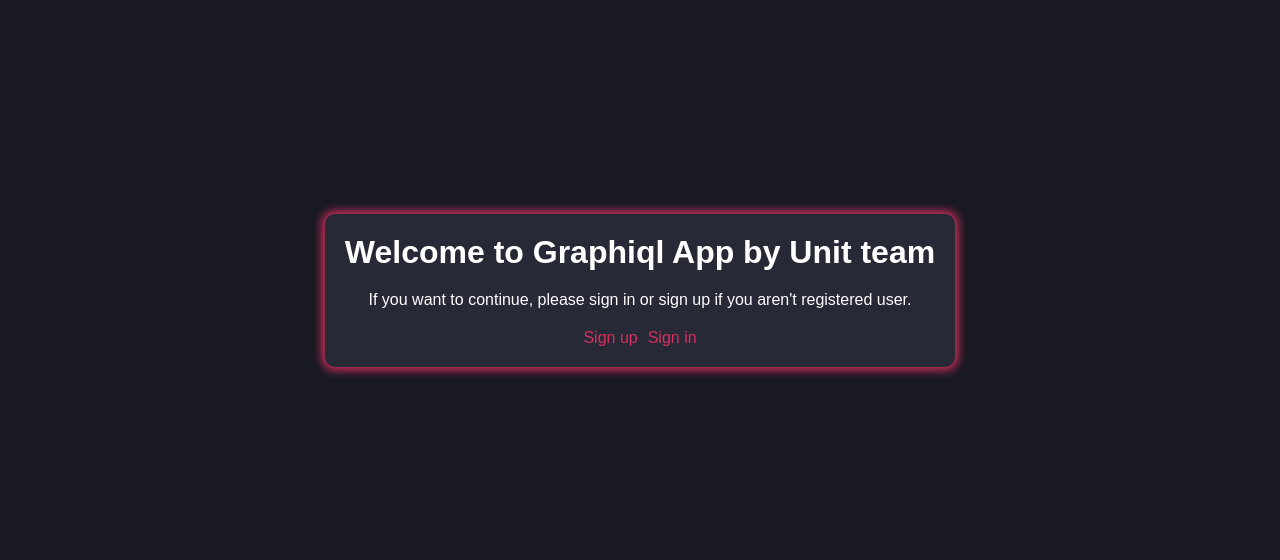
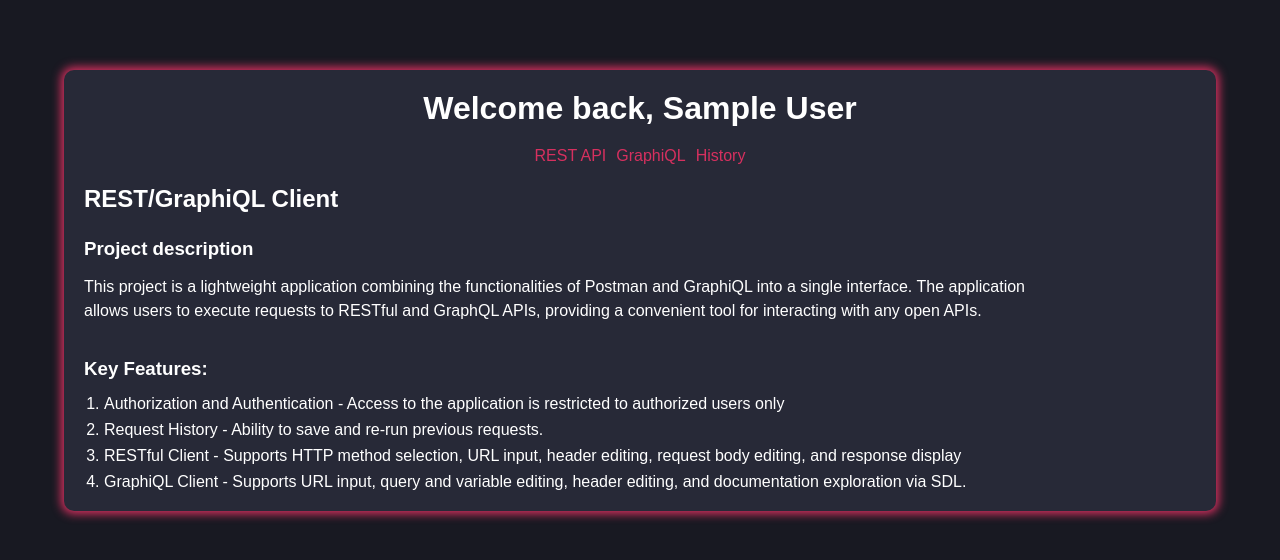
Before and after one commit to Ivan-rom/graphiql-app, a Next.js app: page /en in a window 1280 px wide. Shown: the part 110-670 px from the top of the page. Built offline with nearby package versions, Linux system fonts and the light colour scheme; no server answers; sample sign-in values are in the browser's storage.

Commit message:
refactor: added links component, updated lang messages and description component

```diff
--- a/messages/en.json
+++ b/messages/en.json
@@ -11,19 +11,9 @@
         "Request History - Ability to save and re-run previous requests.",
         "RESTful Client - Supports HTTP method selection, URL input, header editing, request body editing, and response display",
         "GraphiQL Client - Supports URL input, query and variable editing, header editing, and documentation exploration via SDL."
-      ],
-      "secondListSubtitle": "Technical Requirements:",
-      "secondList": [
-        "The application is built using Next.js, a React framework.",
-        "TypeScript for strong typing.",
-        "Supports private routes and 404 pages.",
-        "Test coverage of at least 80%.",
-        "ESLint and Prettier for code cleanliness.",
-        "Internationalization (i18n) with language switching in the interface."
       ]
     },
     "welcomeBack": "Welcome back, ",
-    "unauthorized": "If you want to continue, please sign in or sign up if you aren't registered user.",
     "authLinks": {
       "signIn": "Sign in",
       "signUp": "Sign up"
--- a/messages/ru.json
+++ b/messages/ru.json
@@ -11,19 +11,9 @@
         "История запросов - возможность сохранять и повторно запускать предыдущие запросы.",
         "RESTful клиент - поддержка выбора HTTP метода, ввода URL, редактирования заголовков и тела запроса, а также отображения ответа.",
         "GraphiQL клиент - поддержка ввода URL, редактирования запроса и переменных, редактирования заголовков, а также исследование документации через SDL."
-      ],
-      "secondListSubtitle": "Технические требования:",
-      "secondList": [
-        "Приложение построено на React 18+ с использованием NextJS.",
-        "Типизация с использованием Typescript.",
-        "Поддержка маршрутов с ограниченным доступом и страницы 404.",
-        "Поддержка тестирования с покрытием кода не менее 80%.",
-        "Использование ESLint и Prettier для обеспечения чистоты кода.",
-        "Многоязычность (i18n) с поддержкой переключения языка в интерфейсе."
       ]
     },
     "welcomeBack": "Добро пожаловать, ",
-    "unauthorized": "Для продолжения работы вам необходимо авторизоваться или зарегистрироваться если вы еще этого не сделали ранее.",
     "authLinks": {
       "signIn": "Вход",
       "signUp": "Регистрация"
--- a/src/app/[lang]/layout.module.css
+++ b/src/app/[lang]/layout.module.css
@@ -37,15 +37,4 @@
     font-size: 2rem;
     color: var(--text-color);
   }
-
-  .links {
-    display: flex;
-    gap: 10px;
-  }
-
-  .link {
-    color: var(--accent-color);
-    text-decoration: none;
-    transition: all 0.3s ease;
-  }
 }
--- a/src/app/[lang]/page.tsx
+++ b/src/app/[lang]/page.tsx
@@ -1,58 +1,50 @@
+'use client';
+
 import { useTranslations } from 'next-intl';
 import styles from './layout.module.css';
-import { Link } from '@/helpers/navigation';
-import { Routes } from '@/helpers/enums';
+import { RoutesKeys } from '@/components/NavigationLinks/NavigationLinks';
 import WelcomeDescription from '@/components/WelcomeDescription/WelcomeDescription';
+import NavigationLinks from '@/components/NavigationLinks/NavigationLinks';
+import { auth } from '@/firebase/config';
+import { useAuthState } from 'react-firebase-hooks/auth';
 
 export default function Home() {
   const t = useTranslations('HomePage');
-  const isAuthorized = false;
-  const userName = 'User';
+  const [user, loading, error] = useAuthState(auth);
+  const isAuthorized = !!user;
+  const userName = user?.displayName || null;
+
+  const mainLinks = [
+    { href: 'restApi', label: t('mainLinks.restApi') },
+    { href: 'graphiQL', label: t('mainLinks.graphiQL') },
+    { href: 'history', label: t('mainLinks.history') },
+  ] as { href: RoutesKeys; label: string }[];
+
+  const authLinks = [
+    { href: 'signUp', label: t('authLinks.signUp') },
+    { href: 'signIn', label: t('authLinks.signIn') },
+  ] as { href: RoutesKeys; label: string }[];
+
+  if (loading) {
+    return <p>Loading...</p>;
+  }
+
+  if (error) {
+    return <p>Error: {error.message}</p>;
+  }
 
   return (
     <main>
       <section className={styles.welcome}>
         <div className={styles.container}>
-          {isAuthorized ? (
-            <>
-              <h1 className={styles.title}>
-                {t('welcomeBack').concat(userName)}
-              </h1>
-              <WelcomeDescription />
-              <div className={styles.links}>
-                <Link className={styles.link} href={'#'}>
-                  {t('mainLinks.restApi')}
-                </Link>
-                <Link href={'#'} className={styles.link}>
-                  {t('mainLinks.graphiQL')}
-                </Link>
-                <Link className={styles.link} href={'#'}>
-                  {t('mainLinks.history')}
-                </Link>
-              </div>
-            </>
-          ) : (
-            <>
-              <h1 className={styles.title}>{t('title')}</h1>
-              <p className={styles.text}>{t('unauthorized')}</p>
-              <div className={styles.links}>
-                <Link
-                  className={styles.link}
-                  href={Routes.signUp}
-                  prefetch={false}
-                >
-                  {t('authLinks.signUp')}
-                </Link>
-                <Link
-                  className={styles.link}
-                  href={Routes.signIn}
-                  prefetch={false}
-                >
-                  {t('authLinks.signIn')}
-                </Link>
-              </div>
-            </>
-          )}
+          <h1 className={styles.title}>
+            {isAuthorized ? t('welcomeBack') + userName : t('welcomeBack')}
+          </h1>
+          <NavigationLinks
+            links={isAuthorized ? mainLinks : authLinks}
+            isAuthLinks={!isAuthorized}
+          />
+          <WelcomeDescription />
         </div>
       </section>
     </main>
--- /dev/null
+++ b/src/components/NavigationLinks/NavigationLinks.module.css
@@ -0,0 +1,10 @@
+.links {
+  display: flex;
+  gap: 10px;
+}
+
+.link {
+  color: var(--accent-color);
+  text-decoration: none;
+  transition: all 0.3s ease;
+}
--- /dev/null
+++ b/src/components/NavigationLinks/NavigationLinks.tsx
@@ -0,0 +1,33 @@
+import styles from './NavigationLinks.module.css';
+import { useTranslations } from 'next-intl';
+import { Link } from '@/helpers/navigation';
+import { Routes } from '@/helpers/enums';
+
+export type RoutesKeys = keyof typeof Routes;
+
+interface NavigationLinksProps extends Record<string, unknown> {
+  links: { href: RoutesKeys; label: string }[];
+  isAuthLinks?: boolean;
+}
+
+export default function NavigationLinks({
+  links,
+  isAuthLinks,
+}: NavigationLinksProps) {
+  const t = useTranslations();
+
+  return (
+    <div className={styles.links}>
+      {links.map((link, index) => (
+        <Link
+          key={index}
+          className={styles.link}
+          href={!isAuthLinks ? Routes[link.href] : Routes[link.href]}
+          prefetch={isAuthLinks ? false : undefined}
+        >
+          {t(link.label)}
+        </Link>
+      ))}
+    </div>
+  );
+}
--- a/src/components/WelcomeDescription/WelcomeDescription.tsx
+++ b/src/components/WelcomeDescription/WelcomeDescription.tsx
@@ -4,7 +4,6 @@
 export default function WelcomeDescription() {
   const tDescription = useTranslations('HomePage.description');
   const tList: string[] = tDescription.raw('list');
-  const tSecondList: string[] = tDescription.raw('secondList');
 
   return (
     <div className={styles.description}>
@@ -19,14 +18,6 @@
           </li>
         ))}
       </ol>
-      <h3 className={styles.subtitle}>{tDescription('secondListSubtitle')}</h3>
-      <ul className={styles.list}>
-        {tSecondList.map((item, index) => (
-          <li key={index} className={styles.listItem}>
-            {item}
-          </li>
-        ))}
-      </ul>
     </div>
   );
 }
--- a/src/helpers/enums.ts
+++ b/src/helpers/enums.ts
@@ -2,6 +2,9 @@
   home = '/',
   signIn = '/sign-in',
   signUp = '/sign-up',
+  restApi = '/rest-api',
+  graphiQL = '/graphiql',
+  history = '/history',
 }
 
 export enum SignUpInputsNames {
```
